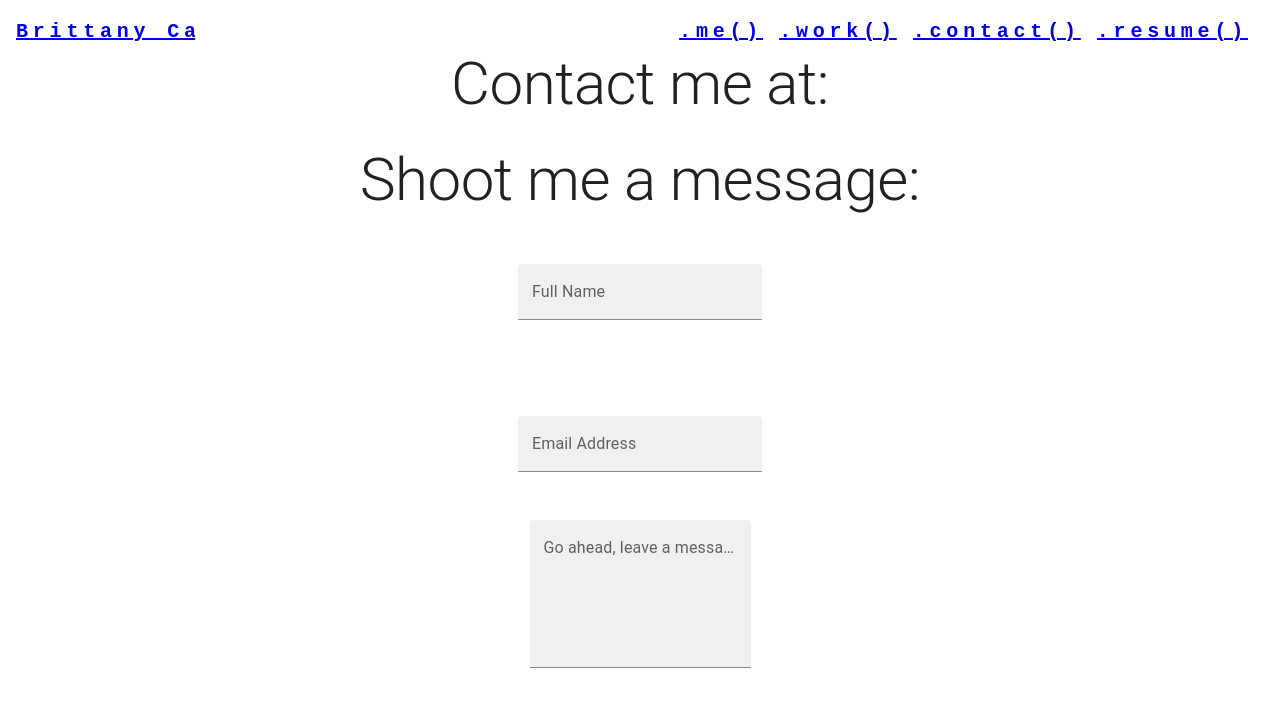
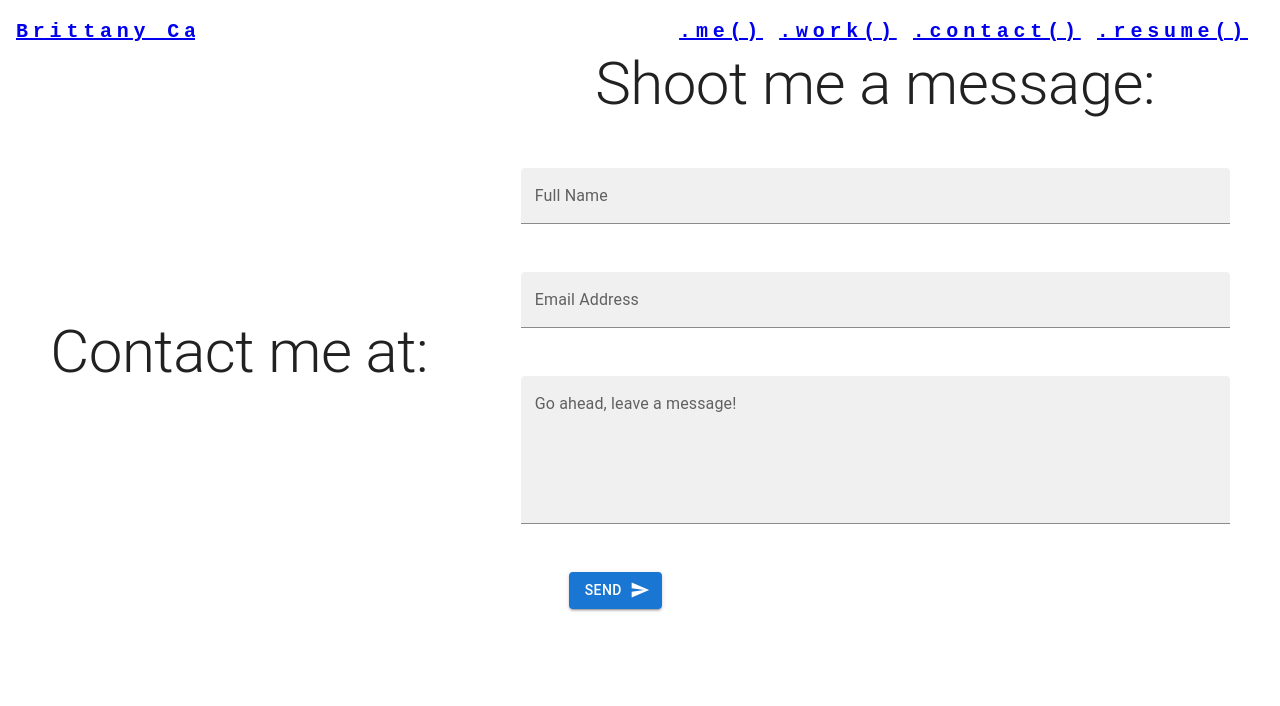
Before and after one commit to devBritt/britt-carlton-portfolio, a React (Create React App) app: page /contact in a window 1280 px wide. Shown: the top 706 px of the page. Built offline with nearby package versions, Linux system fonts and the light colour scheme.

Commit message:
Add button to contact form, fix spacing

```diff
--- a/src/pages/contact.js
+++ b/src/pages/contact.js
@@ -1,4 +1,5 @@
-import { FormControl, Grid, InputLabel, Paper, TextField, Typography } from "@mui/material";
+import { Button, FormControl, Grid, InputLabel, TextField, Typography } from "@mui/material";
+import SendIcon from "@mui/icons-material/Send";
 
 const Contact = () => {
     return (
@@ -23,10 +24,10 @@
                 </Typography>
 
                 {/* TODO: add contact icons and corresponding details */}
+                {/* TODO: Email */}
+                {/* TODO: Phone */}
                 {/* TODO: GitHub */}
                 {/* TODO: Slack */}
-                {/* TODO: Email */}
-                {/* TODO: Phone */}
             </Grid>
 
             <Grid item>
@@ -47,8 +48,10 @@
                             item
                             xs={12}
                             m={6}
+                            mx={0}
+                            mb={0}
                         >
-                            <FormControl>
+                            <FormControl fullWidth>
                                 <InputLabel htmlFor={'name-input'}>Full Name</InputLabel>
                                 <TextField
                                     id="name-input"
@@ -62,8 +65,9 @@
                             item
                             xs={12}
                             m={6}
+                            mx={0}
                         >
-                            <FormControl>
+                            <FormControl fullWidth>
                                 <InputLabel htmlFor={'email-input'}>Email Address</InputLabel>
                                 <TextField
                                     id="email-input"
@@ -74,7 +78,7 @@
                             </FormControl>
                         </Grid>
                         <Grid item xs={12}>
-                            <FormControl>
+                            <FormControl fullWidth>
                                 <InputLabel htmlFor={'msg-input'}>Go ahead, leave a message!</InputLabel>
                                 <TextField
                                     id="msg-input"
@@ -88,6 +92,9 @@
                             </FormControl>
                         </Grid>
                     </Grid>
+                    <Grid container item xs={12} m={6} justifyContent={'flex-start'}>
+                        <Button variant='contained' endIcon={<SendIcon /> }>Send </Button>
+                    </Grid>
                 </form>
             </Grid>
         </Grid>
```
